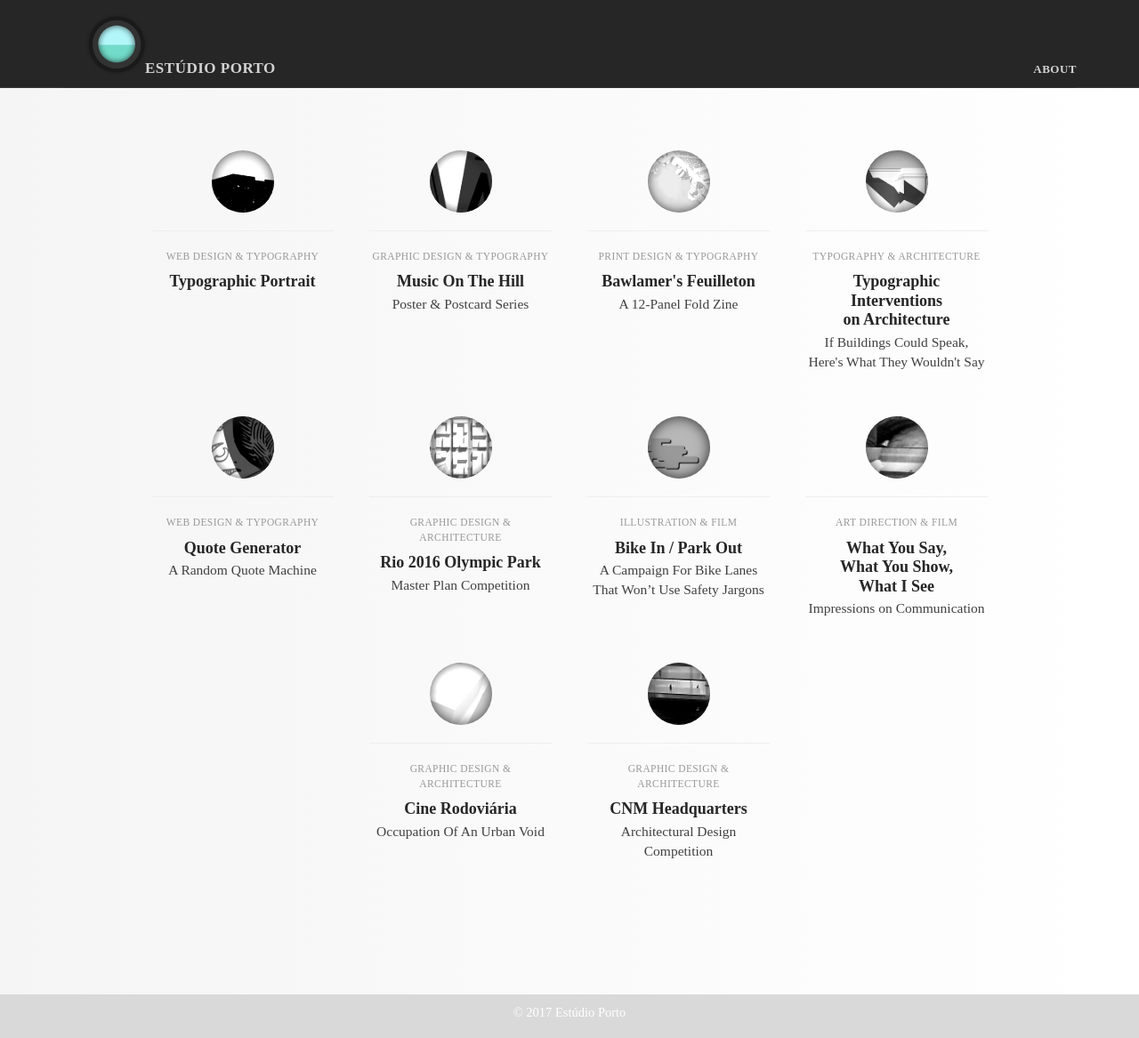
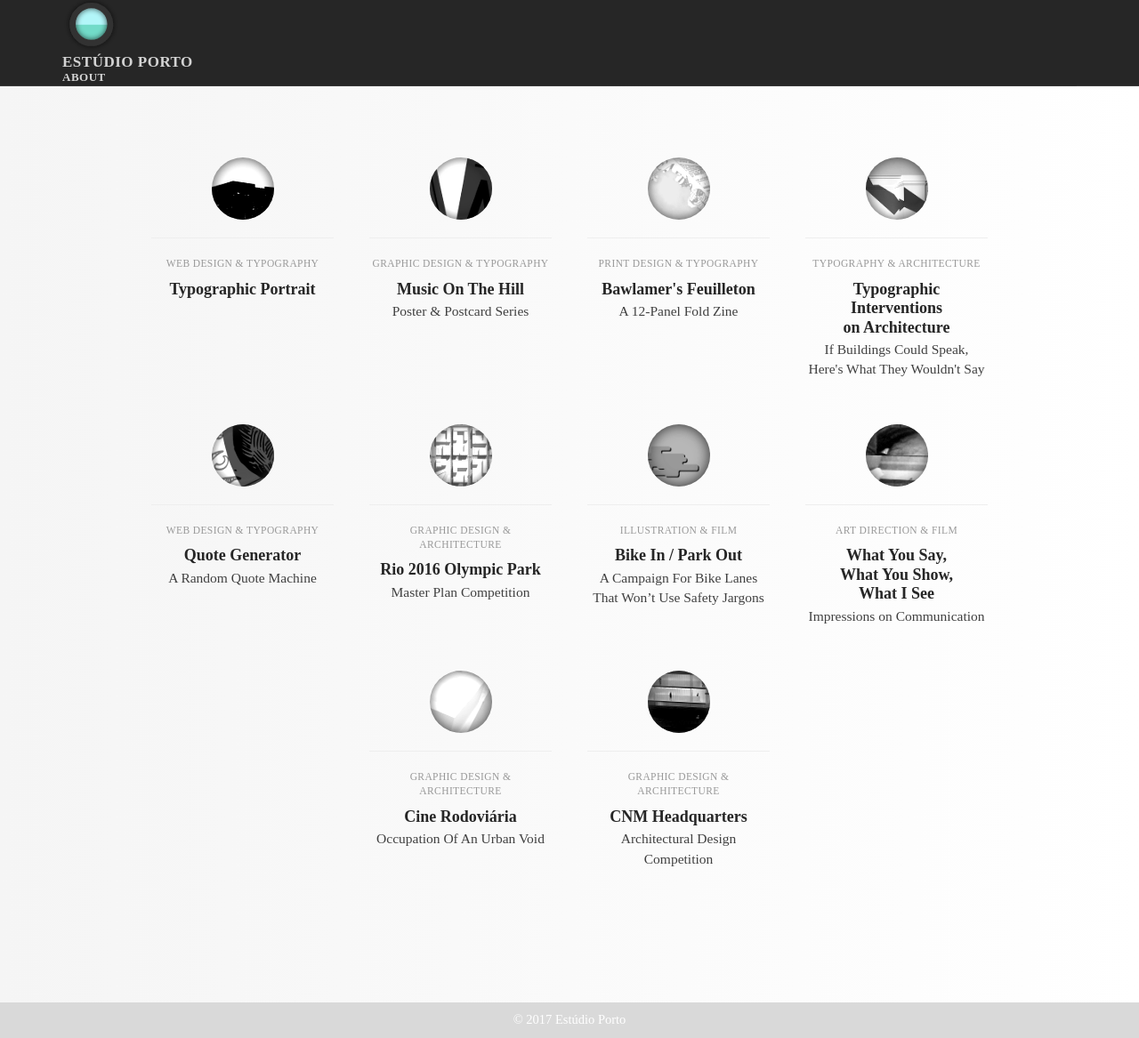
Before and after one commit to carolineportugal/estudioporto, a Jekyll site: the page built from index.html, in a window 1280 px wide. Shown: the whole page at 89% size. Built offline with Jekyll 4.4.1, drawn with Linux system fonts in a browser that asks for light colours; nearby versions of some CDN libraries; some web fonts are replaced.

Commit message:
more tweaks to simplify the home page

```diff
--- a/_includes/nav.html
+++ b/_includes/nav.html
@@ -1,19 +1,15 @@
 <nav>
   <div class="container">
     <div class="nav-wrapper">
-      <div class="title">    <svg version="1.1" xmlns="http://www.w3.org/2000/svg" x="0px" y="0px"
+
+      <div class="logo-title-wrapper">
+
+        <svg version="1.1" xmlns="http://www.w3.org/2000/svg" x="0px" y="0px"
           	 viewBox="0 0 265 241" style="enable-background:new 0 0 265 241;" xml:space="preserve">
           <style type="text/css">
           	.st0{fill:#B2F6F9;}
           	.st1{fill:#72DBC9;}
-          	.st2{fill:#FFFFFF;}
-          	.st3{fill:#2A2C2B;}
-          	.st4{fill:#B1B2AB;}
-          	.st5{fill:#919191;}
-          	.st6{fill:#262626;}
           	.st7{fill:#333333;}
-          	.st8{fill:#E2E2E2;}
-          	.st9{fill:#BABABA;}
           </style>
           <defs>
             <filter id="dropshadow" x="-25%" y="-25%" width="150%" height="150%">
@@ -34,12 +30,15 @@
           	<path class="st7" style="filter:url(#dropshadow)" height="200%" d="M144.7,13c-59.6,0-108,48.4-108,108c0,59.6,48.4,108,108,108c59.6,0,108-48.4,108-108
           		C252.7,61.4,204.4,13,144.7,13z M144.7,197.9c-43.4,0-78.6-35.2-78.6-78.6s35.2-78.6,78.6-78.6s78.6,35.2,78.6,78.6
           		S188.1,197.9,144.7,197.9z"/>
-          	<path class="custom-black" d="M144.7,1.7C78.8,1.7,25.4,55.1,25.4,121c0,65.9,53.4,119.3,119.3,119.3c65.9,0,119.3-53.4,119.3-119.3
-          		C264,55.1,210.6,1.7,144.7,1.7z M144.7,223.8c-56.8,0-102.8-46-102.8-102.8c0-56.8,46-102.8,102.8-102.8
-          		c56.8,0,102.8,46,102.8,102.8C247.5,177.8,201.5,223.8,144.7,223.8z"/>
           </g>
-          </svg>Estúdio Porto</div>
-      <div class="menu">About</div>
+          </svg>
+
+          <div class="title">Estúdio Porto</div>
+
+        </div>
+
+        <div class="menu">About</div>
+
     </div>
   </div>
 </nav>
--- a/_sass/_home.scss
+++ b/_sass/_home.scss
@@ -89,7 +89,7 @@ $transition-time:.2s;
     display:flex;
     flex-wrap: wrap;
     justify-content: center;
-    padding: 3rem 0 14rem 0;
+    padding: 4rem 0 14rem 0;
   }
 
   .project-link{
--- a/css/main.scss
+++ b/css/main.scss
@@ -62,15 +62,19 @@ footer{
 nav{
   position:relative;
   background: lighten(#000, 15%);
-  color:rgba(255,255,255, .8);
-
 
   .nav-wrapper{
-    display: flex;
-    justify-content: space-between;
-    padding:.3rem 0;
-    align-items: baseline;
+    color:rgba(255,255,255, .8);
+    // align-items: baseline;
     border-bottom: 1px solid rgba(0,0,0, .2);
+  }
+
+  .logo-title-wrapper{
+  }
+
+  svg{
+    width:60px;
+    overflow: visible !important;
   }
 
   .title{
@@ -78,33 +82,14 @@ nav{
     font-size:17px;
     @include heavy();
     letter-spacing: .05rem;
-    margin-top:1.5rem;
-    margin-left: 23px;
     text-transform: uppercase;
-    margin-bottom:1rem;
   }
 
   .menu{
-    display: flex;
-    line-height: 1.0;
-
-    align-items:flex-end;
     font-size: 13px;
     @include bold();
     letter-spacing: .05rem;
-
-
     text-transform: uppercase;
-  }
-
-  svg{
-    width:70px;
-    overflow: visible !important;
-
-    .custom-black{
-      fill: lighten(#000, 10%);
-    }
-
   }
 
 }
@@ -115,5 +100,5 @@ nav:after{
   left:0;
   bottom:0;
   width:100%;
-      border-bottom: 1px solid rgba(255,255,255, .1);
+  border-bottom: 1px solid rgba(255,255,255, .1);
 }
```
